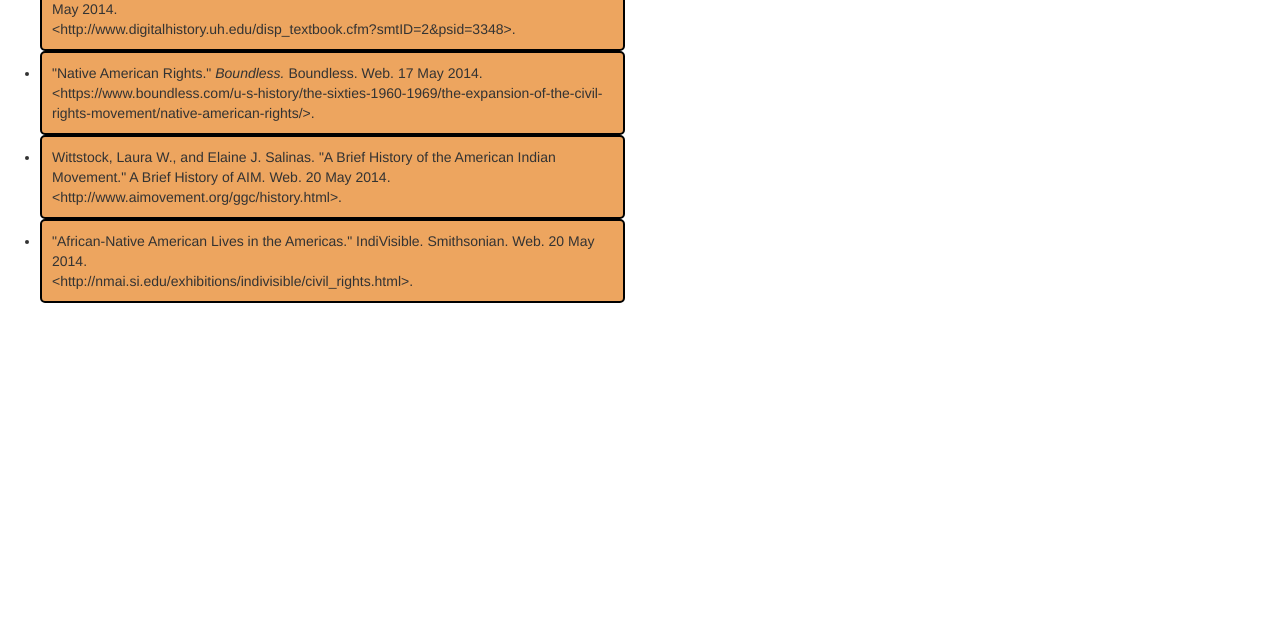
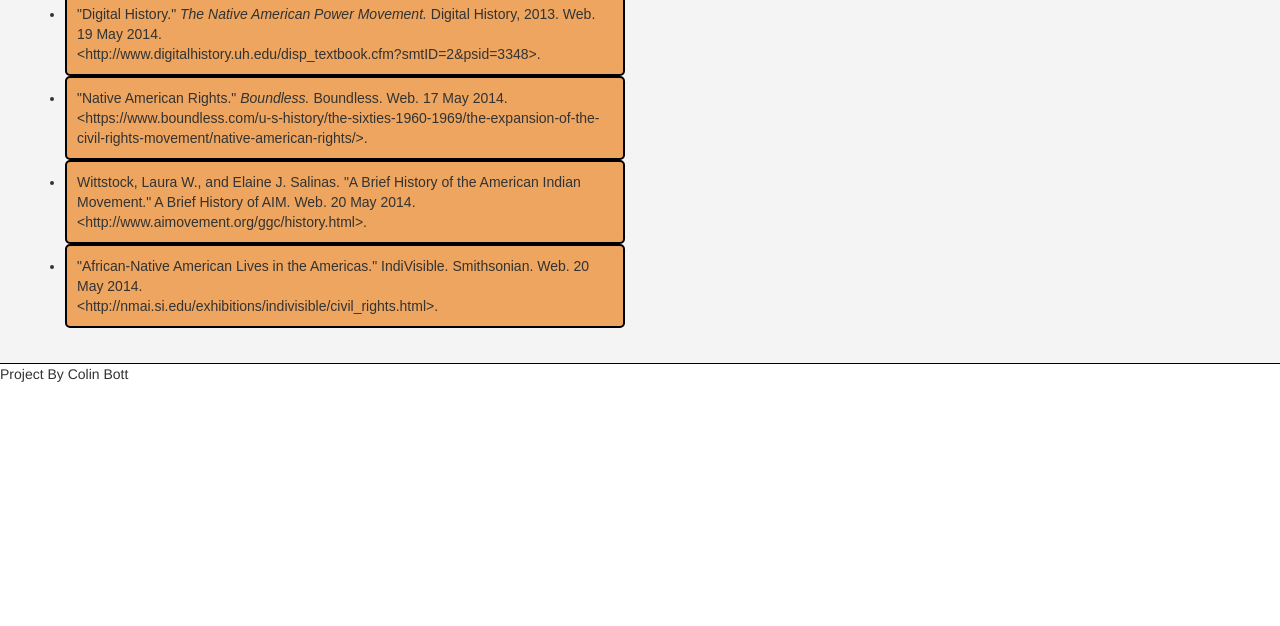
Before and after one commit to cbott/cbott.github.io, a plain HTML site: page bibliography.html in a window 1280 px wide. Shown: the part 174-800 px from the top of the page. Drawn offline with nearby package versions, Linux system fonts and the light colour scheme.

Commit message:
Update bibliography.html

```diff
--- a/bibliography.html
+++ b/bibliography.html
@@ -35,6 +35,7 @@
     </div><!--/.nav-collapse -->
   </div>
   </div><!-- /.navbar -->
+  <div class="section">
   <div class="row">
   <div class="col-sm-6">
     <h1>Project Sources</h1>
@@ -58,6 +59,8 @@
       </ul>
   </div>
   </div>
+  </div>
+  <p>Project By Colin Bott</p>
   <script src="http://netdna.bootstrapcdn.com/bootstrap/3.1.1/js/bootstrap.min.js"></script>
 </body>
 </html>
```
